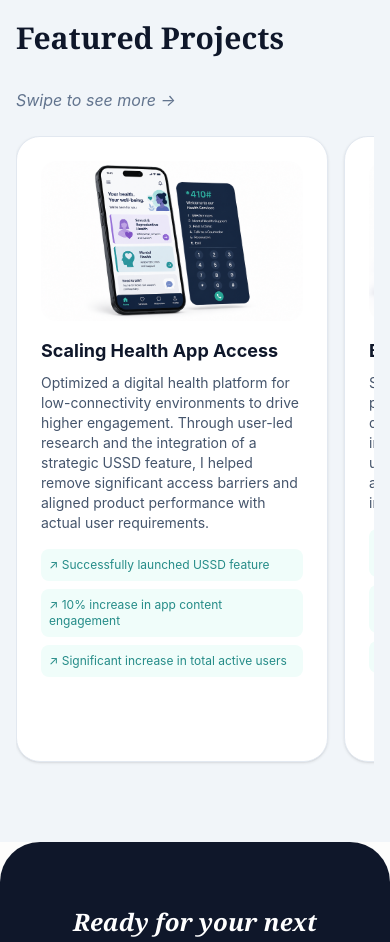
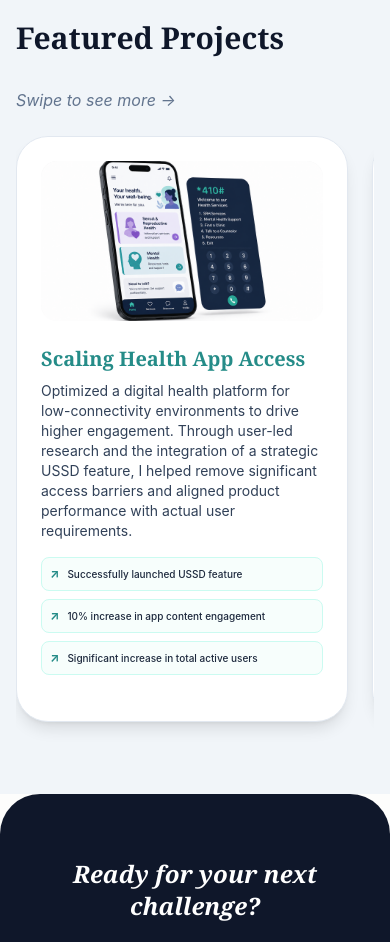
Before and after one commit to MaryMbuvi/Product-Portfolio-Website, a React (Vite) app: page / in a window 390 px wide. Shown: the part 2360-3302 px from the top of the page. Built offline with nearby package versions, Linux system fonts and the light colour scheme.

Commit message:
Projects Mobile Fix

```diff
--- a/src/App.jsx
+++ b/src/App.jsx
@@ -188,19 +188,28 @@ export default function App() {
           {/* Mobile Swipeable Carousel */}
           <div className="md:hidden">
             <p className="text-slate-500 italic mb-6">Swipe to see more →</p>
-          </div>
-          <div className="md:hidden flex overflow-x-auto gap-4 pb-8 snap-x snap-mandatory hide-scrollbar" style={{ touchAction: 'pan-x' }}>
-            {workCaseStudies.map((work, idx) => (
-                <div key={idx} className="snap-center w-[80vw] flex-shrink-0 bg-white p-6 rounded-3xl border border-slate-200 shadow-sm">
-                    <img src={work.image} className="w-full h-40 object-cover rounded-2xl mb-4" />
-                    <h4 className="font-bold text-lg mb-2">{work.title}</h4>
-                    <p className="text-sm text-slate-600 mb-4">{work.content}</p>
-                    <div className="space-y-2">
-                        {work.results.map((res, i) => <div key={i} className="text-xs bg-teal-50 p-2 rounded-lg text-[#258c88]">↗ {res}</div>)}
+            <div
+                onTouchStart={handleTouchStart}
+                onTouchEnd={handleTouchEnd}
+                className="hide-scrollbar flex flex-row overflow-x-auto gap-6 pb-6 snap-x snap-mandatory touch-pan-y"
+            >
+                {workCaseStudies.map((work, idx) => (
+                <div key={idx} className="snap-center w-[85vw] flex-shrink-0 bg-white p-6 rounded-[2rem] border border-slate-200 shadow-lg">
+                    <img src={work.image} alt={work.title} className="w-full h-40 object-cover rounded-2xl mb-6 shadow-inner" />
+                    <h4 className="text-xl font-bold font-serif text-[#258c88] mb-2">{work.title}</h4>
+                    <p className="text-sm text-slate-700 mb-4">{work.content}</p>
+                    <div className="grid grid-cols-1 gap-2">
+                        {work.results.map((res, i) => (
+                            <div key={i} className="flex items-center gap-2 p-2 bg-teal-50/50 border border-teal-100 rounded-lg">
+                                <span className="text-[#258c88] font-bold text-xs">↗</span>
+                                <span className="text-slate-800 text-[10px] font-medium">{res}</span>
+                            </div>
+                        ))}
                     </div>
                 </div>
-            ))}
-        </div>
+                ))}
+            </div>
+          </div>
 
           {/* Desktop Top-Down List */}
           <div className="hidden md:flex flex-col gap-12">
```
